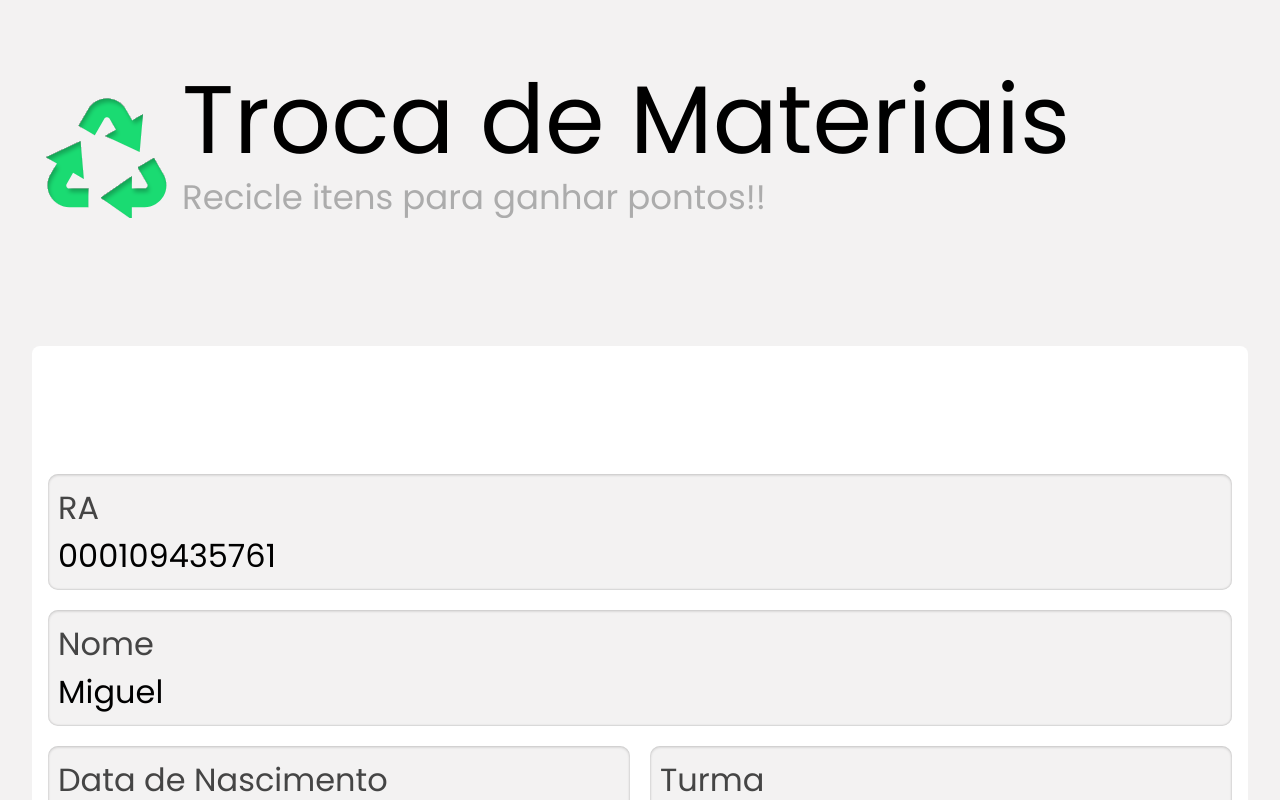
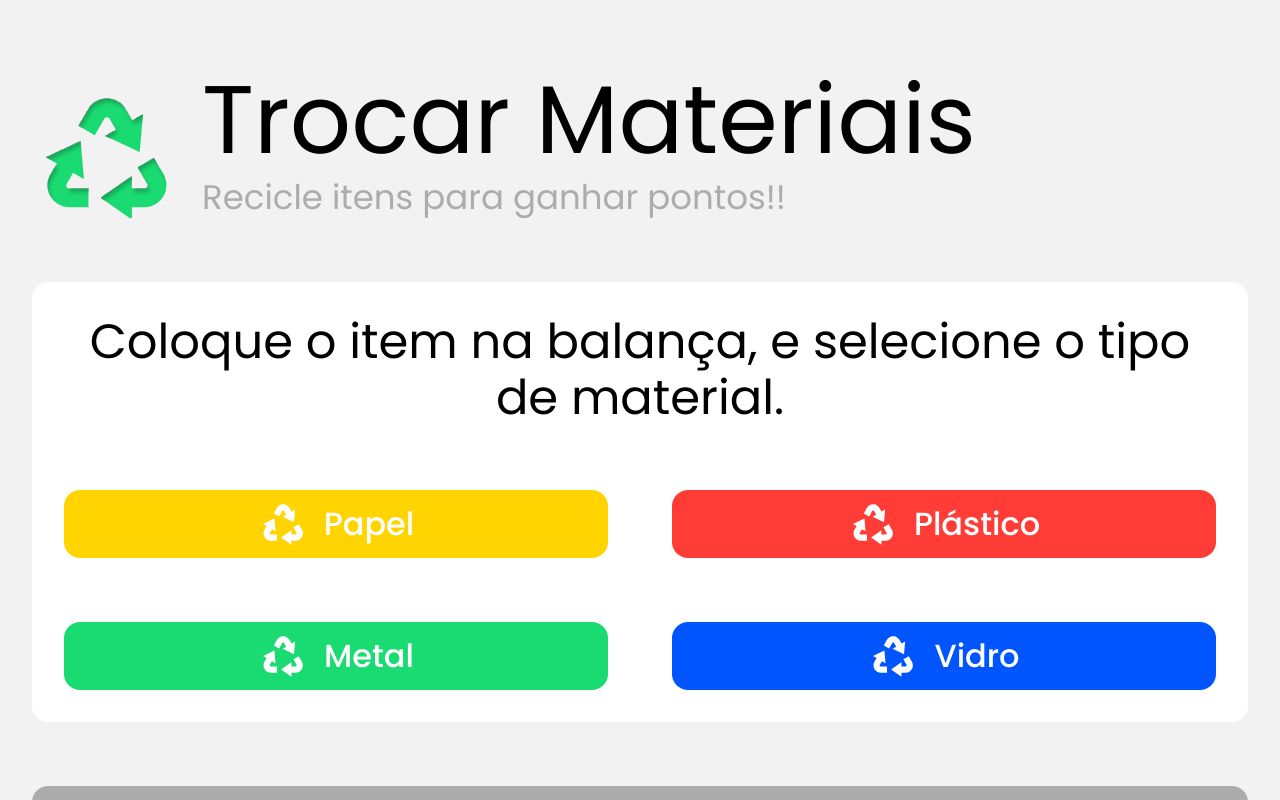
Before and after one commit to kristyancarvalho/EcoCash, a React (Vite) app: page /trocar-materiais in a window 1280 px wide. Built offline with nearby package versions, Linux system fonts and the light colour scheme; no server answers.

Commit message:
[FEAT] exchange materials page.

```diff
--- a/src/pages/ExchangeMaterials/index.tsx
+++ b/src/pages/ExchangeMaterials/index.tsx
@@ -1,78 +1,132 @@
+import { useState } from 'react';
 import styled from 'styled-components';
 import NavigationBar from '@/components/NavigationBar';
-import { Typography } from '@mui/material';
+import { Button, Typography } from '@mui/material';
 
-
-interface UserInfo {
-  ra: string;
-  name: string;
-  dataNascimento: string;
-  turma: string;
-  pontosAcumulados: number;
-  senha: string
+interface MaterialType {
+  type: string;
+  color: string;
+  icon: string;
 }
 
 function ExchangeMaterialsPage() {
-  const userInfo: UserInfo = {
-    ra: '000109435761',
-    name: 'Miguel',
-    dataNascimento: '24/10/2006',
-    turma: '3D',
-    pontosAcumulados: 210,
-    senha: '******'
+  const [selectedMaterial, setSelectedMaterial] = useState<MaterialType | null>(null);
+
+  const materialTypes: MaterialType[] = [
+    {
+      type: 'Papel',
+      color: '#FFD400',
+      icon: 'icons/exchange-icon.svg'
+    },
+    {
+      type: 'Plástico',
+      color: '#FF3C36',
+      icon: 'icons/exchange-icon.svg'
+    },
+    {
+      type: 'Metal',
+      color: '#1ADB72',
+      icon: 'icons/exchange-icon.svg'
+    },
+    {
+      type: 'Vidro',
+      color: '#0055FF',
+      icon: 'icons/exchange-icon.svg'
+    }
+  ];
+
+  const materialScores = [
+    { type: 'Papel', score: 200, weight: 20 },
+    { type: 'Plástico', score: 200, weight: 60 },
+    { type: 'Metal', score: 200, weight: 100 },
+    { type: 'Vidro', score: 40, weight: 22 },
+  ];
+
+  const handleMaterialSelect = (material: MaterialType) => {
+    if (selectedMaterial?.type === material.type) {
+      setSelectedMaterial(null);
+    } else {
+      setSelectedMaterial(material);
+    }
   };
+
 
   return (
     <>
       <NavigationBar />
       <Container>
-        <UserInfoContainer>
-          <UserInfoHeader>
-            <img src="icons/exchange-page-icon.svg" />
-            <div id='header-text'>
-              <UserInfoHeaderTitle variant="h1">
-                Troca de Materiais
-              </UserInfoHeaderTitle>
-              <UserInfoHeaderSubtitle variant="h4">
+        <InfoHeader>
+          <img src="icons/exchange-page-icon.svg" alt="Exchange Page Icon" />
+          <div id='header-text'>
+            <InfoHeaderTitle variant="h1">
+              Trocar Materiais
+            </InfoHeaderTitle>
+            <InfoHeaderSubtitle variant="h4">
               Recicle itens para ganhar pontos!!
-              </UserInfoHeaderSubtitle>
-            </div>
-          </UserInfoHeader>
-          <UserInfoDetails>
-            <UserinfoCell>
-              <UserInfoLabel>RA</UserInfoLabel>
-              <UserInfoValue>{userInfo.ra}</UserInfoValue>
-            </UserinfoCell>
-            <UserinfoCell>
-              <UserInfoLabel>Nome</UserInfoLabel>
-              <UserInfoValue>{userInfo.name}</UserInfoValue>
-            </UserinfoCell>
-            <div className='inline-items'>
-              <UserinfoCell>
-                <UserInfoLabel>Data de Nascimento</UserInfoLabel>
-                <UserInfoValue>{userInfo.dataNascimento}</UserInfoValue>
-              </UserinfoCell>
-              <UserinfoCell>
-                <UserInfoLabel>Turma</UserInfoLabel>
-                <UserInfoValue>{userInfo.turma}</UserInfoValue>
-              </UserinfoCell>
-            </div>
-            <div className='inline-items'>
-              <UserinfoCell>
-                <UserInfoLabel>Senha</UserInfoLabel>
-                <UserInfoValue>{userInfo.senha}</UserInfoValue>
-              </UserinfoCell>
-              <UserinfoCell>
-                <UserInfoLabel>Pontos Acumulados</UserInfoLabel>
-                <UserInfoValue>{userInfo.pontosAcumulados}</UserInfoValue>
-              </UserinfoCell>
-            </div>
-          </UserInfoDetails>
-        </UserInfoContainer>
+            </InfoHeaderSubtitle>
+          </div>
+        </InfoHeader>
+
+        <Card>
+          <CardTitle variant='h3'>
+            Coloque o item na balança, e selecione o tipo de material.
+          </CardTitle>
+          <CardButtons>
+            {materialTypes.map((material) => (
+              <CardButton
+                key={material.type}
+                style={{
+                  backgroundColor: material.color,
+                  opacity: selectedMaterial && selectedMaterial.type !== material.type ? 0.5 : 1
+                }}
+                disabled={selectedMaterial !== null && selectedMaterial.type !== material.type}
+                onClick={() => handleMaterialSelect(material)}
+              >
+                <img src={material.icon} alt={`${material.type} icon`} />
+                <CardButtonTitle>
+                  {material.type}
+                </CardButtonTitle>
+              </CardButton>
+            ))}
+          </CardButtons>
+        </Card>
+
+        <ConfirmButton
+          disabled={selectedMaterial === null}
+          style={{
+            backgroundColor: selectedMaterial ? '#18DBB1' : '#ACACAC'
+          }}
+        >
+          <ConfirmButtonTitle>
+            Confirmar
+          </ConfirmButtonTitle>
+        </ConfirmButton>
+
+        <ScoreCards>
+          {materialScores.map(({ type, score, weight }, index) => (
+            <ScoreCard key={index}>
+              <LeftSection bgColor={materialTypes.find((m) => m.type === type)?.color || "#ddd"}>
+                <img src="icons/wallet-icon.svg" alt="" /> {score}
+              </LeftSection>
+              <RightSection>
+                <span>Peso (g)</span>
+                <span>{weight}</span>
+              </RightSection>
+            </ScoreCard>
+          ))}
+        </ScoreCards>;
       </Container>
     </>
   );
-};
+}
+
+
+/*
+#FFD400
+#FF3C36
+#1ADB72
+#05F
+*/
 
 const Container = styled.div`
   padding: 64px 32px;
@@ -81,11 +135,10 @@ const Container = styled.div`
   background-color: #F3F2F2;
 `;
 
-const UserInfoContainer = styled.div``;
-
-const UserInfoHeader = styled.div`
+const InfoHeader = styled.div`
   display: flex;
   align-items: center;
+  gap: 20px;
   font-family: 'Poppins', sans-serif;
 
   && img {
@@ -94,48 +147,125 @@ const UserInfoHeader = styled.div`
   }
 `;
 
-const UserInfoHeaderTitle = styled(Typography)`
+const InfoHeaderTitle = styled(Typography)`
   font-weight: bold;
 `
 
-const UserInfoHeaderSubtitle = styled(Typography)`
+const InfoHeaderSubtitle = styled(Typography)`
   color: #ACACAC;
   font-family: 'Poppins', sans-serif;
 `
 
-const UserInfoDetails = styled.div`
+const Card = styled.div`
+  margin-top: 64px;
+  border-radius: 16px;
+  width: 100%;
+  padding: 32px;
+  background: #FFFFFF;
+  text-align: center;
+`
+
+const CardTitle = styled(Typography)``
+
+const CardButtons = styled.div`
+  display: grid;
+  grid-template-columns: repeat(2, 1fr);
+  grid-gap: 64px;
+  margin-top: 64px;
+`
+
+const CardButton = styled(Button)`
+  && {
+    border-radius: 16px;
+    display: flex;
+    align-items: center;
+    justify-content: center;
+    gap: 16px;
+    color: white;
+
+    img {
+      width: 50px;
+    }
+
+    &:disabled {
+      opacity: 0.5;
+    }
+  }
+`
+
+
+const CardButtonTitle = styled.span`
+  font-size: 2rem;
+`
+
+const ConfirmButton = styled(Button)`
+    && {
+      margin-top: 64px;
+      width: 100%;
+      height: 75px;
+      background-color: #18DBB1;
+      border-radius: 16px;
+      display: flex;
+      align-items: center;
+      justify-content: center;
+      gap: 16px;
+      color: white;
+    }
+`
+
+const ConfirmButtonTitle = styled.span`
+  font-size: 2rem;
+`
+
+const ScoreCards = styled.div`
   display: flex;
-  flex-direction: column;
-  width: 100%;
-  padding: 128px 16px;
-  background: #ffffff;
-  border-radius: 8px;
-  margin-top: 128px;
-  gap: 20px;
+  justify-content: space-between;
+  margin-top: 64px;
+  gap: 16px;
+  font-family: 'Poppins', sans-serif;
+`;
 
-  && .inline-items {
-    display: flex;
-    width: 100%;
-    gap: 20px;
+const ScoreCard = styled.div`
+  display: flex;
+  align-items: center;
+  background-color: #fff;
+  border-radius: 16px;
+  box-shadow: 0 4px 6px rgba(0, 0, 0, 0.1);
+  overflow: hidden;
+  flex: 1;
+  height: 80px;
+`;
+
+const LeftSection = styled.div<{ bgColor: string }>`
+  background-color: ${({ bgColor }) => bgColor};
+  display: flex;
+  gap: 8px;
+  align-items: center;
+  justify-content: center;
+  height: 100%;
+  width: 50%;
+  color: #fff;
+  font-size: 1.5rem;
+
+  && img {
+    width: 30px;
   }
 `;
 
-const UserinfoCell = styled.div`
-  font-size: 32px;
+const RightSection = styled.div`
   display: flex;
-  width: 100%;
   flex-direction: column;
-  background: #F3F2F2;
-  box-shadow: inset 0 1px 3px rgba(0, 0, 0, 0.2), inset 0 -1px 2px rgba(0, 0, 0, 0.1);
-  border-radius: 10px;
-  padding: 10px;
-  font-family: 'Poppins', sans-serif;
-`
+  align-items: center;
+  justify-content: center;
+  width: 50%;
+  color: #000;
+  font-size: 1.3rem;
+  font-weight: 400;
 
-const UserInfoLabel = styled.span`
-  color: #454545;
+  span:first-child {
+    color: #888;
+  }
 `;
 
-const UserInfoValue = styled.span``;
 
 export default ExchangeMaterialsPage;
--- a/src/pages/Home/index.tsx
+++ b/src/pages/Home/index.tsx
@@ -86,6 +86,7 @@ const UserInfoContainer = styled.div``;
 const UserInfoHeader = styled.div`
   display: flex;
   align-items: center;
+  gap: 20px;
   font-family: 'Poppins', sans-serif;
 
   && img {
```
